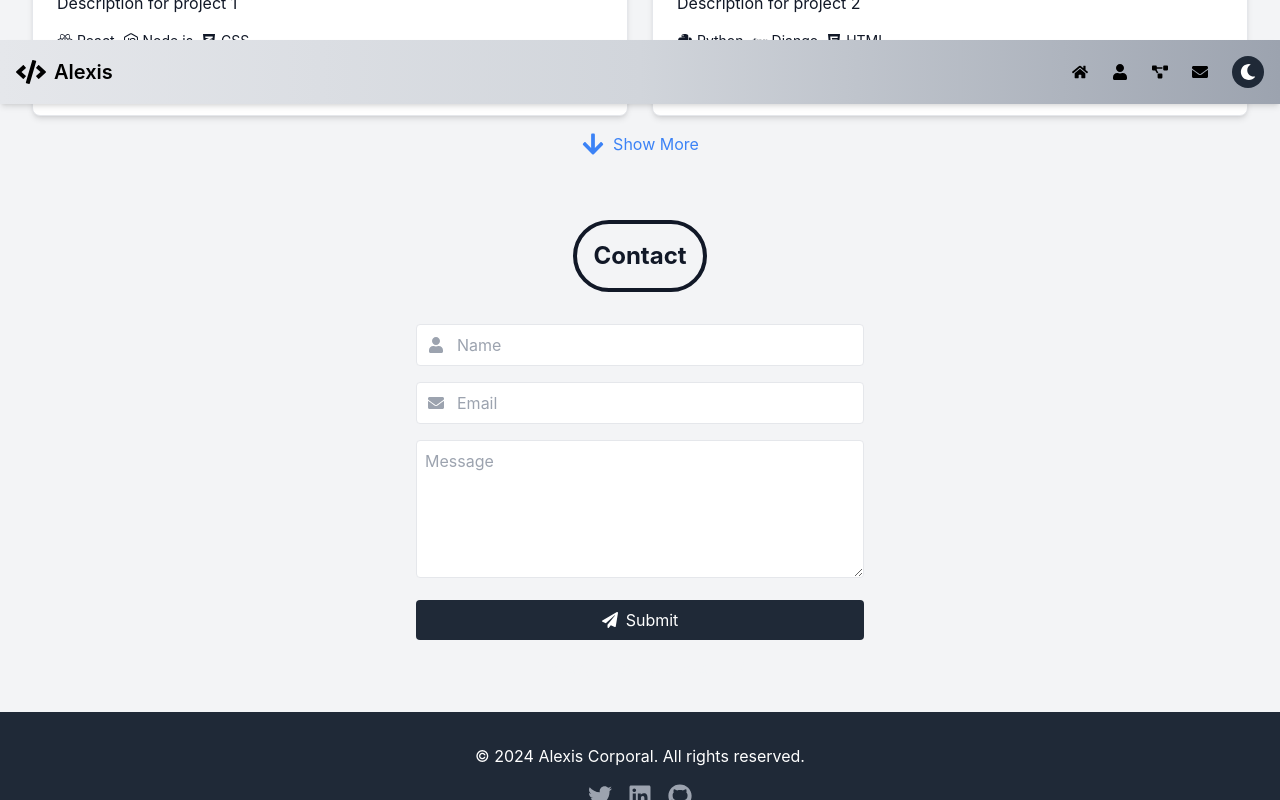
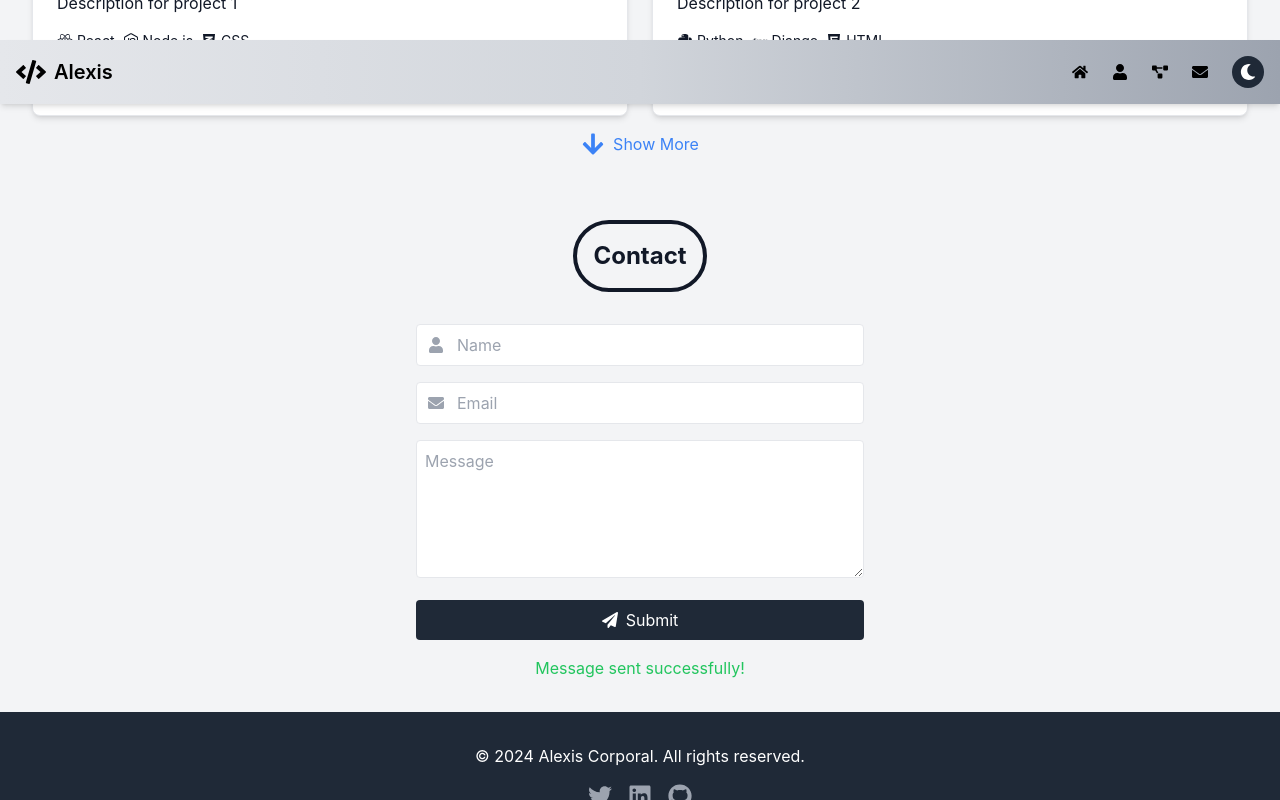
Before and after one commit to Alexis12119/personal-website, a React (Create React App) app: page / in a window 1280 px wide. Both pictures are taken after typing "Sample", "name@example.com", "Sample" into the empty fields and a click on the button "Submit". Shown: the part 1724-2524 px from the top of the page. Built offline with nearby package versions, Linux system fonts and the light colour scheme.

Commit message:
feat(contact): adjust the status msg on the different mode.

```diff
--- a/src/components/Contact.js
+++ b/src/components/Contact.js
@@ -20,11 +20,11 @@ function Contact() {
     if (formData.name && formData.email && formData.message) {
       // Simulate form submission
       setTimeout(() => {
-        setStatus('Message sent successfully!');
+        setStatus({ type: 'success', message: 'Message sent successfully!' });
         setFormData({ name: '', email: '', message: '' });
       }, 1000);
     } else {
-      setStatus('Please fill in all fields.');
+      setStatus({ type: 'error', message: 'Please fill in all fields.' });
     }
   };
 
@@ -77,7 +77,11 @@ function Contact() {
           <FaPaperPlane />
           <span>Submit</span>
         </button>
-        {status && <p className="text-center text-gray-100">{status}</p>}
+        {status && (
+          <p className={`text-center ${status.type === 'error' ? 'text-red-500 dark:text-red-400' : 'text-green-500 dark:text-green-400'}`}>
+            {status.message}
+          </p>
+        )}
       </form>
     </section>
   );
```
